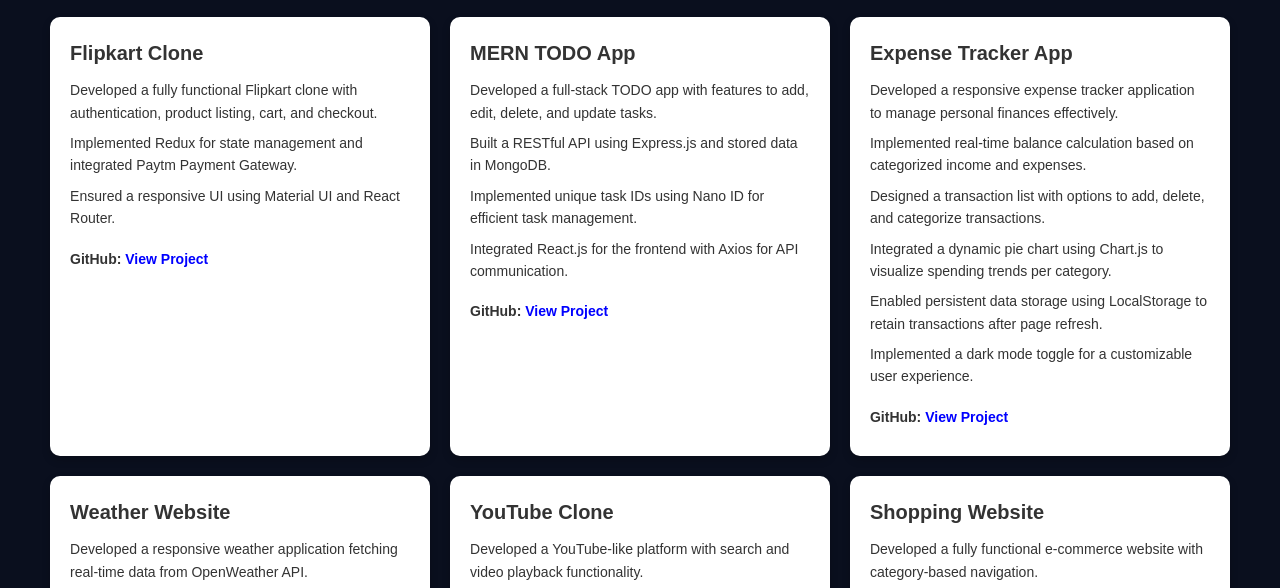
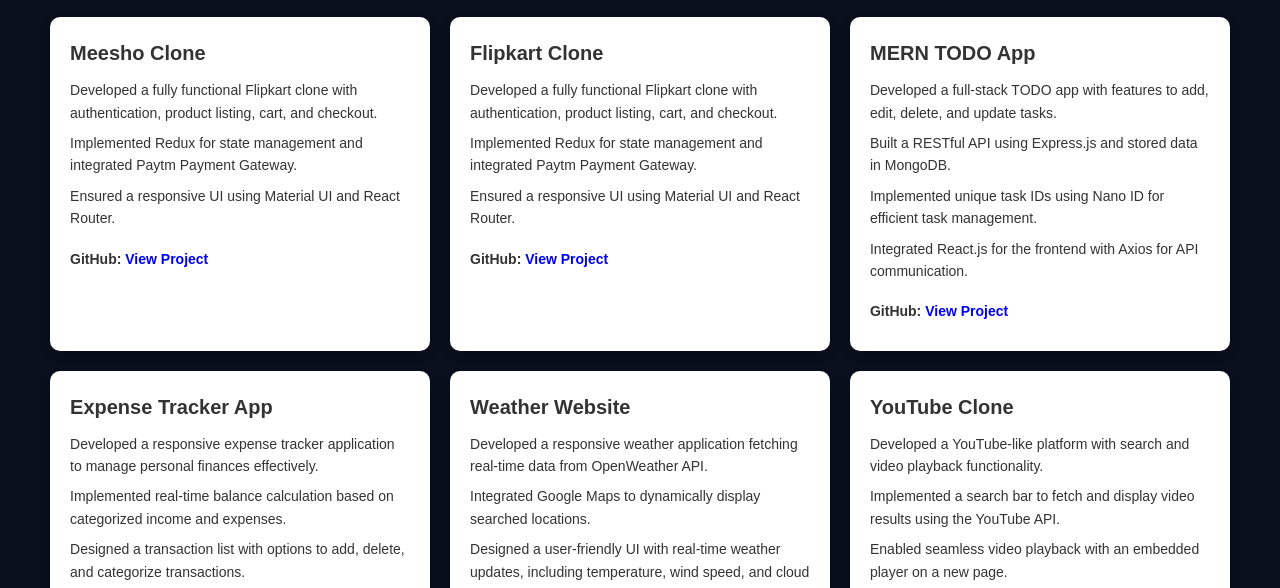
Before and after one commit to shalinitiwarindia/My-Personal-Portfolio, a plain HTML site: page projects.html in a window 1280 px wide. Shown: the part 154-742 px from the top of the page. Drawn offline with Linux system fonts and the light colour scheme.

Commit message:
upadeted resume.

```diff
--- a/projects.html
+++ b/projects.html
@@ -26,6 +26,15 @@
         <h2>My Projects</h2>
 
         <div class="projects-container">
+            <div class="project-box">
+                <h3>Meesho Clone</h3>
+                <ul>
+                    <li>Developed a fully functional Flipkart clone with authentication, product listing, cart, and checkout.</li>
+                    <li>Implemented Redux for state management and integrated Paytm Payment Gateway.</li>
+                    <li>Ensured a responsive UI using Material UI and React Router.</li>
+                    <li><b>GitHub:</b> <a href="https://github.com/shalinitiwarindia/MERN-Flipkart-Clone">View Project</a></li>
+                </ul>
+            </div>
             <div class="project-box">
                 <h3>Flipkart Clone </h3>
                 <ul>
```
Also changed, not shown: index.html (+1 -1 lines), 2 other files.
